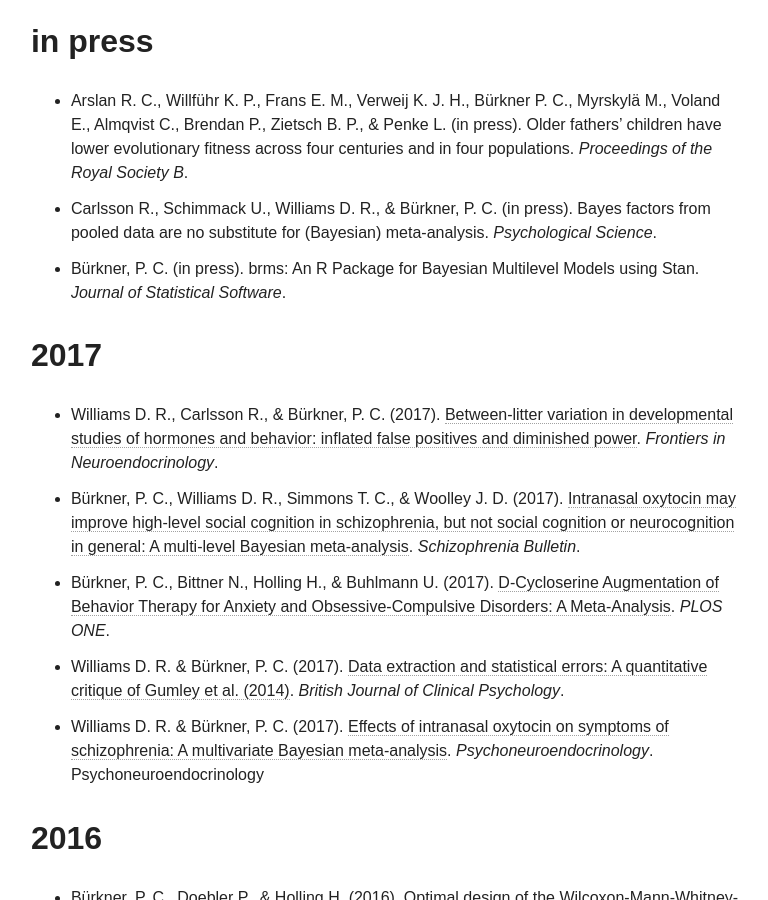
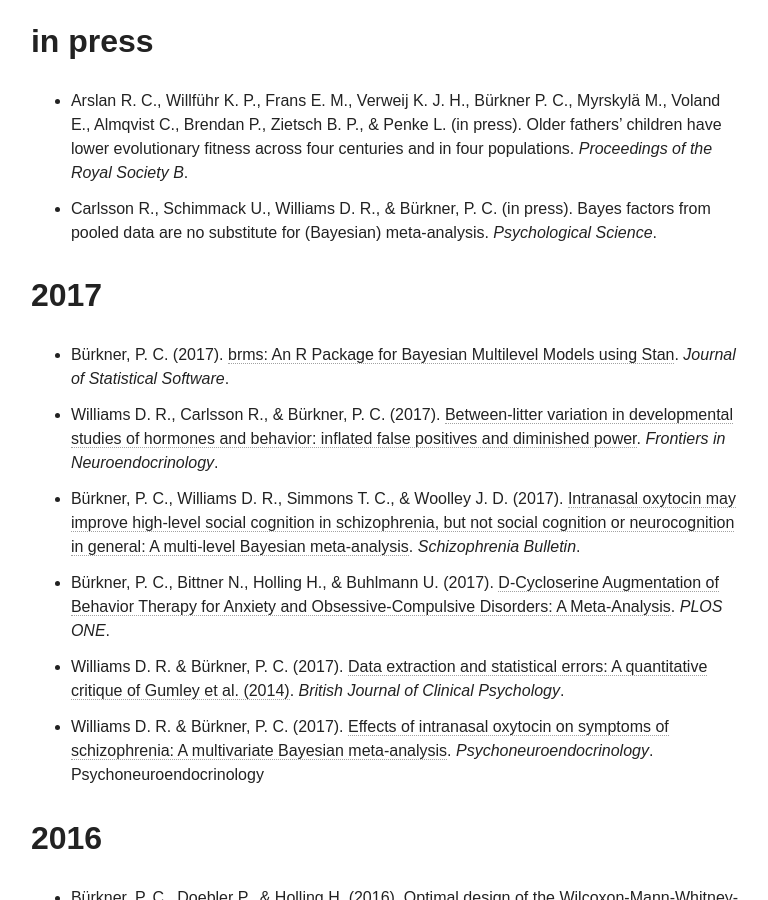
Before and after one commit to paul-buerkner/paul-buerkner.github.io, a Jekyll site: the page built from publications/index.md, in a window 1280 px wide and 900 px high, scrolled down 728 px. Shown: the whole window, without its empty margins (255-1023 px from the left). Built offline with Jekyll 4.4.1, drawn with Linux system fonts in a browser that asks for light colours; nearby versions of some CDN libraries.

Commit message:
provide a link for the first brms paper as published in JSS

```diff
--- a/publications/index.md
+++ b/publications/index.md
@@ -10,9 +10,9 @@ excerpt: "A list of my publications"
 ## in press
 * Arslan R. C., Willführ K. P., Frans E. M., Verweij K. J. H., Bürkner P. C., Myrskylä M., Voland E., Almqvist C., Brendan P., Zietsch B. P., & Penke L. (in press). Older fathers’ children have lower evolutionary fitness across four centuries and in four populations. *Proceedings of the Royal Society B*.
 * Carlsson R., Schimmack U., Williams D. R., & Bürkner, P. C. (in press). Bayes factors from pooled data are no substitute for (Bayesian) meta-analysis. *Psychological Science*.
-* Bürkner, P. C. (in press). brms: An R Package for Bayesian Multilevel Models using Stan. *Journal of Statistical Software*.
 
 ## 2017
+* Bürkner, P. C. (2017). [brms: An R Package for Bayesian Multilevel Models using Stan](https://www.jstatsoft.org/article/view/v080i01). *Journal of Statistical Software*.
 * Williams D. R., Carlsson R., & Bürkner, P. C. (2017). [Between-litter variation in developmental studies of hormones and behavior: inflated false positives and diminished power](http://www.sciencedirect.com/science/article/pii/S0091302217300468). *Frontiers in Neuroendocrinology*.
 * Bürkner, P. C., Williams D. R., Simmons T. C., & Woolley J. D. (2017). [Intranasal oxytocin may improve high-level social cognition in schizophrenia, but not social cognition or neurocognition in general: A multi-level Bayesian meta-analysis](https://academic.oup.com/schizophreniabulletin/article-abstract/doi/10.1093/schbul/sbx053/3861667/Intranasal-Oxytocin-May-Improve-High-Level-Social?redirectedFrom=fulltext). *Schizophrenia Bulletin*.
 * Bürkner, P. C., Bittner N., Holling H., & Buhlmann U. (2017). [D-Cycloserine Augmentation of Behavior Therapy for Anxiety and Obsessive-Compulsive Disorders: A Meta-Analysis](http://journals.plos.org/plosone/article?id=10.1371/journal.pone.0173660). *PLOS ONE*.
```
